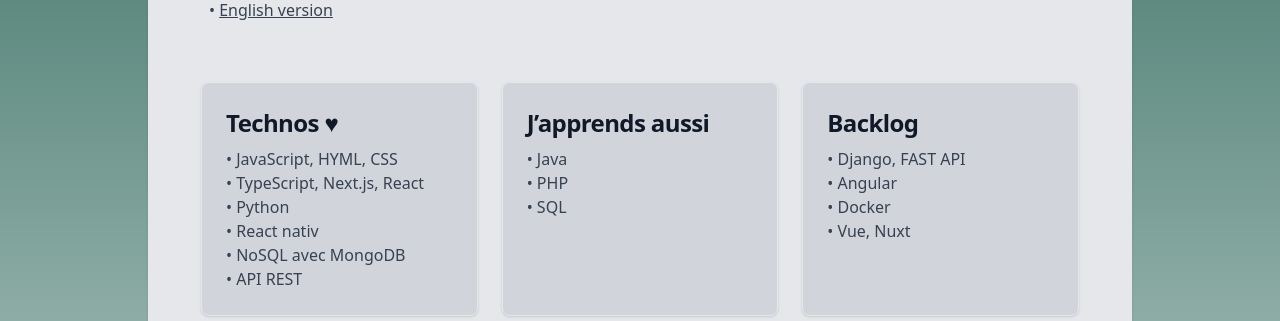
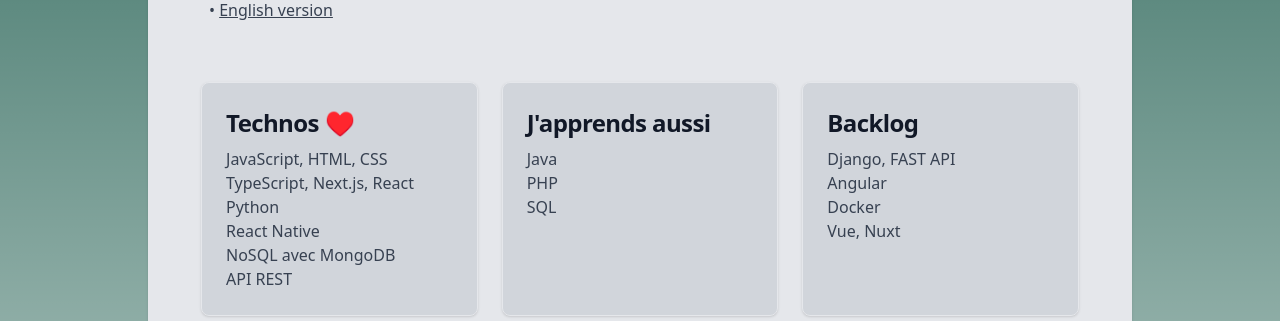
Before and after one commit to elsacatoire/blog-next, a Next.js app: page / in a window 1280 px wide. Shown: the part 631-952 px from the top of the page. Built offline with nearby package versions, Linux system fonts and the light colour scheme.

Commit message:
refactor textBox homepage

```diff
--- /dev/null
+++ b/app/components/TextBoxEmphase.tsx
@@ -0,0 +1,23 @@
+import React from "react";
+
+type TextBoxProps = {
+    title: string;
+    items: string[];
+};
+
+const TextBoxEmphase = ({ title, items }: TextBoxProps) => {
+    return (
+        <div className="w-full md:w-1/3 md:order-1 p-3">
+            <div className="h-full max-w-sm p-6 bg-gray-300 border mx-auto border-gray-200 rounded-lg shadow dark:bg-gray-800 dark:border-gray-700 dark:hover:bg-gray-700">
+                <h5 className="mb-2 text-2xl font-bold tracking-tight text-gray-900 dark:text-white">{title}</h5>
+                {items.map((item, index) => (
+                    <p key={index} className="font-normal text-gray-700 dark:text-gray-400">
+                        {item}
+                    </p>
+                ))}
+            </div>
+        </div>
+    )
+}
+
+export default TextBoxEmphase;
--- a/app/page.tsx
+++ b/app/page.tsx
@@ -2,9 +2,28 @@ import MyProfilePic from "./components/MyProfilePic";
 import Post2 from "./components/Posts2";
 import ProjectPosts2 from "./components/ProjectPosts2";
 import Link from "next/link";
+import TextBoxEmphase from "./components/TextBoxEmphase";
 
 
 export default function Home() {
+
+  //textBoxData
+
+  const textBoxData: { title: string; items: string[] }[] = [
+    {
+      title: 'Technos ♥️',
+      items: ['JavaScript, HTML, CSS', 'TypeScript, Next.js, React', 'Python', 'React Native', 'NoSQL avec MongoDB', 'API REST'],
+    },
+    {
+      title: "J'apprends aussi",
+      items: ['Java', 'PHP', 'SQL'],
+    },
+    {
+      title: 'Backlog',
+      items: ['Django, FAST API', 'Angular', 'Docker', 'Vue, Nuxt'],
+    },
+  ];
+
   return (
     <main>
       <div className="text-left block pr-3 md:p-10 text-gray-900 bg-gray-200 border border-gray-200 rounded-lg shadow  dark:bg-gray-800 dark:border-gray-700 dark:hover:bg-gray-700">
@@ -42,45 +61,21 @@ export default function Home() {
 
           <div className="md:w-1/3 md:order-2 rounded-lg center m-auto">
             <MyProfilePic src="/images/profileD.jpg"
-                width={300}
-                height={300}
-                alt="Elsa Catoire"
-                priority={true} />
+              width={300}
+              height={300}
+              alt="Elsa Catoire"
+              priority={true} />
           </div>
 
         </div>
+
         <div className="justify-center flex flex-wrap mt-12">
-          <div className="w-full md:w-1/3 md:order-1 p-3">
-            <div className="h-full max-w-sm p-6 bg-gray-300 border mx-auto border-gray-200 rounded-lg shadow dark:bg-gray-800 dark:border-gray-700 dark:hover:bg-gray-700">
-              <h5 className="mb-2 text-2xl font-bold tracking-tight text-gray-900 dark:text-white">Technos &#9829;</h5>
-              <p className="font-normal text-gray-700 dark:text-gray-400">&#x2022; JavaScript, HYML, CSS</p>
-              <p className="font-normal text-gray-700 dark:text-gray-400">&#x2022; TypeScript, Next.js, React</p>
-              <p className="font-normal text-gray-700 dark:text-gray-400">&#x2022; Python</p>
-              <p className="font-normal text-gray-700 dark:text-gray-400">&#x2022; React nativ</p>
-              <p className="font-normal text-gray-700 dark:text-gray-400">&#x2022; NoSQL avec MongoDB</p>
-              <p className="font-normal text-gray-700 dark:text-gray-400">&#x2022; API REST</p>
-            </div>
-          </div>
-          <div className="w-full md:w-1/3 md:order-2 p-3">
-            <div className="h-full max-w-sm p-6 bg-gray-300 border mx-auto border-gray-200 rounded-lg shadow dark:bg-gray-800 dark:border-gray-700 dark:hover:bg-gray-700">
-              <h5 className="mb-2 text-2xl font-bold tracking-tight text-gray-900 dark:text-white">J&rsquo;apprends aussi</h5>
-              <p className="font-normal text-gray-700 dark:text-gray-400">&#x2022; Java</p>
-              <p className="font-normal text-gray-700 dark:text-gray-400">&#x2022; PHP</p>
-              <p className="font-normal text-gray-700 dark:text-gray-400">&#x2022; SQL</p>
-            </div>
-          </div>
-
-          <div className="w-full md:w-1/3 md:order-3 p-3">
-            <div className="h-full max-w-sm p-6 bg-gray-300 border mx-auto border-gray-200 rounded-lg shadow dark:bg-gray-800 dark:border-gray-700 dark:hover:bg-gray-700">
-              <h5 className="mb-2 text-2xl font-bold tracking-tight text-gray-900 dark:text-white">Backlog</h5>
-              <p className="font-normal text-gray-700 dark:text-gray-400">&#x2022; Django, FAST API</p>
-              <p className="font-normal text-gray-700 dark:text-gray-400">&#x2022; Angular</p>
-              <p className="font-normal text-gray-700 dark:text-gray-400">&#x2022; Docker</p>
-              <p className="font-normal text-gray-700 dark:text-gray-400">&#x2022; Vue, Nuxt</p>
-            </div>
-          </div>
+          {textBoxData.map((tech, index) => (
+            <TextBoxEmphase key={index} title={tech.title} items={tech.items} />
+          ))}
         </div>
       </div>
+
       <div className="w-full flex flex-wrap mt-10 justify-center">
         <div className="w-full md:w-1/2 md:pr-2 mb-4 md:mb-0">
           <div className="text-lg text-left p-5 text-gray-900 bg-gray-200 border border-gray-200 rounded-lg shadow dark:bg-gray-800 dark:border-gray-700 dark:hover:bg-gray-700 h-full flex flex-col">
```
